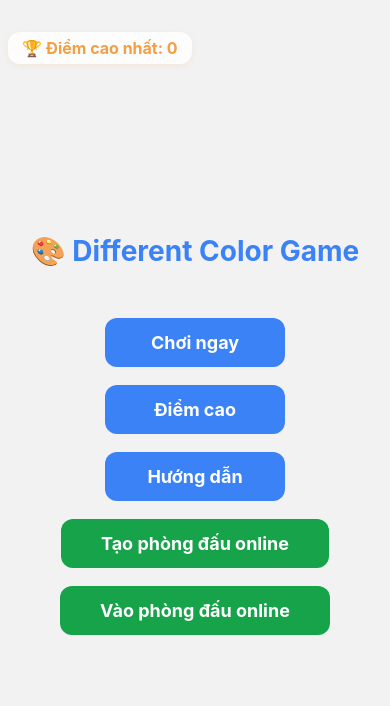
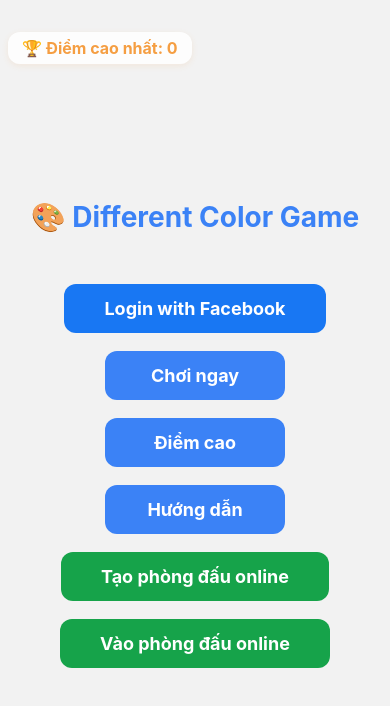
Before and after one commit to hvq1919/aitinhmathon, a React Native app: screen /Home in a window 390 px wide. Shown: the top 706 px of the page. Built offline with nearby package versions, Linux system fonts and the light colour scheme.

Commit message:
Success login with facebook android

```diff
--- a/package.json
+++ b/package.json
@@ -17,6 +17,7 @@
     "react": "18.3.1",
     "react-native": "0.76.9",
     "react-native-device-info": "^14.0.4",
+    "react-native-fbsdk-next": "^13.4.1",
     "react-native-gesture-handler": "~2.24.0",
     "react-native-safe-area-context": "5.4.0",
     "react-native-screens": "^4.11.1",
--- a/src/screens/HomeScreen.tsx
+++ b/src/screens/HomeScreen.tsx
@@ -1,16 +1,13 @@
 import React, { useEffect, useState } from 'react';
-import { Button, Image, View, Text, TouchableOpacity, StyleSheet, StatusBar } from 'react-native';
+import { Image, View, Text, TouchableOpacity, StyleSheet, StatusBar } from 'react-native';
 import AsyncStorage from '@react-native-async-storage/async-storage';
-import { FB_APP_ID, HIGH_SCORE_KEY } from '../constant';
-// import * as AuthSession from 'expo-auth-session';
+import { HIGH_SCORE_KEY } from '../constant';
+import { LoginManager, AccessToken, Profile } from 'react-native-fbsdk-next';
 
 export default function HomeScreen({ navigation }: any) {
   const [highScore, setHighScore] = useState(0);
+  const [userInfo, setUserInfo] = useState<null | { name: string; picture: string }>(null);
 
-  // const [userInfo, setUserInfo] = React.useState<null | {
-  //   name: string;
-  //   picture: string;
-  // }>(null);
 
   useEffect(() => {
     AsyncStorage.getItem(HIGH_SCORE_KEY).then(val => {
@@ -18,60 +15,44 @@ export default function HomeScreen({ navigation }: any) {
     });
   }, []);
 
-  // const discovery = {
-  //   authorizationEndpoint: 'https://www.facebook.com/v17.0/dialog/oauth',
-  //   tokenEndpoint: 'https://graph.facebook.com/v17.0/oauth/access_token',
-  // };
+  const handleFBLogin = async () => {
+    try {
+      const result = await LoginManager.logInWithPermissions(['public_profile']);
+      if (result.isCancelled) return;
 
-  // const [request, response, promptAsync] = AuthSession.useAuthRequest(
-  //   {
-  //     clientId: FB_APP_ID,
-  //     redirectUri: AuthSession.makeRedirectUri({
-  //       native: 'aitinhmathon://redirect',
-  //     }),
-  //     scopes: ['public_profile'],
-  //     responseType: 'token',
-  //   },
-  //   discovery
-  // );
+      const data = await AccessToken.getCurrentAccessToken();
+      if (!data) return;
 
-  // React.useEffect(() => {
-  //   if (response?.type === 'success' && response.params.access_token) {
-  //     fetch(
-  //       `https://graph.facebook.com/me?fields=id,name,picture.type(large)&access_token=${response.params.access_token}`
-  //     )
-  //       .then((res) => res.json())
-  //       .then((data) => {
-  //         setUserInfo({
-  //           name: data.name,
-  //           picture: data.picture.data.url,
-  //         });
-  //       });
-  //   }
-  // }, [response]);
+      const profile = await Profile.getCurrentProfile();
+      if (profile) {
+        setUserInfo({
+          name: profile.name ?? '',
+          picture: profile.imageURL ?? '',
+        });
+      }
+    } catch (e) {
+      // Xử lý lỗi nếu cần
+    }
+  };
 
   return (
     <View style={styles.container}>
       <Text style={styles.highScore}>🏆 Điểm cao nhất: {highScore}</Text>
       <Text style={styles.title}>🎨 Different Color Game</Text>
 
-      {
-      // userInfo ? (
-      //   <>
-      //     <Image
-      //       source={{ uri: userInfo.picture }}
-      //       style={{ width: 100, height: 100, borderRadius: 50 }}
-      //     />
-      //     <Text style={{ marginTop: 10, fontSize: 18 }}>{userInfo.name}</Text>
-      //   </>
-      // ) : (
-      //   <Button
-      //     title="Login with Facebook"
-      //     disabled={!request}
-      //     onPress={() => promptAsync()}
-      //   />
-      // )
-      }
+      {userInfo ? (
+        <>
+          <Image
+            source={{ uri: userInfo.picture }}
+            style={{ width: 100, height: 100, borderRadius: 50 }}
+          />
+          <Text style={{ marginTop: 10, fontSize: 18 }}>{userInfo.name}</Text>
+        </>
+      ) : (
+        <TouchableOpacity style={styles.fbButton} onPress={handleFBLogin}>
+          <Text style={styles.fbButtonText}>Login with Facebook</Text>
+        </TouchableOpacity>
+      )}
       <TouchableOpacity style={styles.button} onPress={() => navigation.navigate('Game')}>
         <Text style={styles.buttonText}>Chơi ngay</Text>
       </TouchableOpacity>
```
Also changed, not shown: 4 other files (tests, documents, lock files or other folders).
